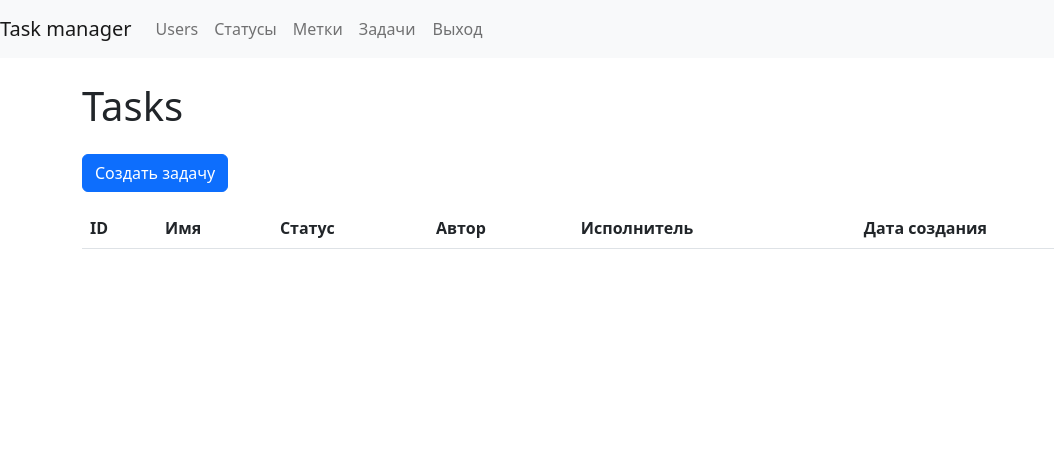
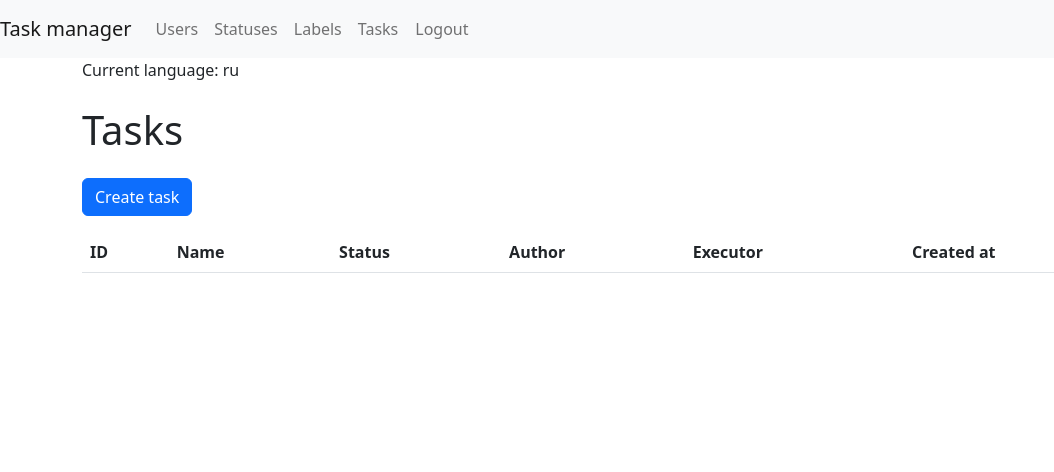
Before and after one commit to crackozabl/python-project-52, a Django app: page /tasks/ in a window 1280 px wide. Shown: the top 472 px of the page, without its empty margins (0-1054 px from the left). Run offline with Django 4.2, Linux system fonts and the light colour scheme; the visitor is signed in with stand-in values (Sample User, id 1); data that the repository does not hold is empty.

Commit message:
WIP: l10n

```diff
--- a/task_manager/settings.py
+++ b/task_manager/settings.py
@@ -122,7 +122,9 @@ LOGOUT_REDIRECT_URL = '/'
 # Internationalization
 # https://docs.djangoproject.com/en/4.2/topics/i18n/
 
-LANGUAGE_CODE = 'ru-RU'
+# LANGUAGE_CODE = 'ru-RU'
+LANGUAGE_CODE = 'ru'
+# LANGUAGE_CODE = 'en'
 
 TIME_ZONE = 'UTC'
 
--- a/task_manager/templates/labels/update.html
+++ b/task_manager/templates/labels/update.html
@@ -2,12 +2,10 @@
 
 {% load i18n %}
 {% block title %}
-
-{% translate "Task manager" %} {% translate "Hexlet" %}
+    <h1 class="my-4">{% translate "Update label" %}</h1>
 {% endblock %}
 
 {% block content %}
-    <h1 class="my-4">{% translate "Update label" %}</h1>
     <form method="post">
         {% csrf_token %}
         <table>
--- a/task_manager/templates/layout.html
+++ b/task_manager/templates/layout.html
@@ -25,13 +25,13 @@
                 </li>
                 {% if request.user.is_authenticated %}
                 <li class="nav-item">
-                    <a class="nav-link" href="/statuses/">{% translate "Статусы" %}</a>
+                    <a class="nav-link" href="/statuses/">{% translate "Statuses" %}</a>
                 </li>
                 <li class="nav-item">
-                    <a class="nav-link" href="/labels/">{% translate "Метки" %}</a>
+                    <a class="nav-link" href="/labels/">{% translate "Labels" %}</a>
                 </li>
                 <li class="nav-item">
-                    <a class="nav-link" href="/tasks/">{% translate "Задачи" %}</a>
+                    <a class="nav-link" href="/tasks/">{% translate "Tasks" %}</a>
                 </li>
                 {% endif %}
             </ul>
@@ -39,8 +39,8 @@
                 {% if request.user.is_authenticated %}
                 <form action="/logout/" method="post">
                     {% csrf_token %}
-                    <input class="btn nav-link" type="submit" value="Выход">
-                  </form>
+                    <input class="btn nav-link" type="submit" value="Logout">
+                </form>
                 {% else %}
                 <li class="nav-item">
                     <a class="nav-link" href="/login/">{% translate "Login" %}</a>
@@ -54,6 +54,8 @@
         </div>
     </nav>
     <div class="container wrapper flex-grow-1">
+        {% get_current_language as LANGUAGE_CODE %}
+        <p> Current language: {{ LANGUAGE_CODE }}</p>
         <h1 class="my-4">{% block title %}{% endblock %}</h1>
         {% block content %}{% endblock %}
     </div>
--- a/task_manager/templates/login.html
+++ b/task_manager/templates/login.html
@@ -5,12 +5,12 @@
 {% endblock %}
 
 {% block content %}
-    <h1 class="my-4">{% translate "Вход" %}</h1>
+    <h1 class="my-4">{% translate "Login" %}</h1>
     <form action="/login/" method="post">
         {% csrf_token %}
         <table>
             {{ form }}
         </table>
-        <input type="submit" value="{% translate 'Войти' %}">
+        <input type="submit" value="{% translate 'Login' %}">
     </form>
 {% endblock %}
--- a/task_manager/templates/statuses/update.html
+++ b/task_manager/templates/statuses/update.html
@@ -2,17 +2,15 @@
 
 {% load i18n %}
 {% block title %}
-
-{% translate "Task manager" %} {% translate "Hexlet" %}
+    <h1 class="my-4">{% translate "Update status" %}</h1>
 {% endblock %}
 
 {% block content %}
-    <h1 class="my-4">{% translate "Изменение статуса" %}</h1>
     <form method="post">
         {% csrf_token %}
         <table>
             {{ form }}
         </table>
-        <input type="submit" value="{% translate 'Изменить' %}">
+        <input type="submit" value="{% translate 'Update' %}">
     </form>
 {% endblock %}
--- a/task_manager/templates/tasks/create.html
+++ b/task_manager/templates/tasks/create.html
@@ -2,17 +2,15 @@
 
 {% load i18n %}
 {% block title %}
-
-{% translate "Task manager" %} {% translate "Hexlet" %}
+    <h1 class="my-4">{% translate "Create task" %}</h1>
 {% endblock %}
 
 {% block content %}
-    <h1 class="my-4">{% translate "Создать задачу" %}</h1>
     <form method="post">
         {% csrf_token %}
         <table>
             {{ form }}
         </table>
-        <input type="submit" value="{% translate 'Создать' %}">
+        <input type="submit" value="{% translate 'Create' %}">
     </form>
 {% endblock %}
--- a/task_manager/templates/tasks/list.html
+++ b/task_manager/templates/tasks/list.html
@@ -5,16 +5,16 @@
 
 {% block content %}
 
-<a class="btn btn-primary mb-3" href="/tasks/create/">Создать задачу</a>
+<a class="btn btn-primary mb-3" href="/tasks/create/">{% translate "Create task" %}</a>
 <table class="table table-striped">
     <thead>
         <tr>
             <th>{% translate "ID" %}</th>
-            <th>{% translate "Имя" %}</th>
-            <th>{% translate "Статус" %}</th>
-            <th>{% translate "Автор" %}</th>
-            <th>{% translate "Исполнитель" %}</th>
-            <th>{% translate "Дата создания" %}</th>
+            <th>{% translate "Name" %}</th>
+            <th>{% translate "Status" %}</th>
+            <th>{% translate "Author" %}</th>
+            <th>{% translate "Executor" %}</th>
+            <th>{% translate "Created at" %}</th>
             <th></th>
         </tr>
     </thead>
@@ -28,9 +28,9 @@
             <td>{{ task.assignee }}</td>
             <td>{{ task.created_at }}</td>
             <td>
-                <a href="/tasks/{{ task.id }}/update/">{% translate "Изменить" %}</a>
+                <a href="/tasks/{{ task.id }}/update/">{% translate "Update" %}</a>
                 <br>
-                <a href="/tasks/{{ task.id }}/delete/">{% translate "Удалить" %}</a>
+                <a href="/tasks/{{ task.id }}/delete/">{% translate "Delete" %}</a>
             </td>
         </tr>
         {% endfor %}
--- a/task_manager/templates/users/create.html
+++ b/task_manager/templates/users/create.html
@@ -2,17 +2,15 @@
 
 {% load i18n %}
 {% block title %}
-
-{% translate "Task manager" %} {% translate "Hexlet" %}
+    <h1 class="my-4">{% translate "Create user" %}</h1>
 {% endblock %}
 
 {% block content %}
-    <h1 class="my-4">{% translate "Регистрация" %}</h1>
     <form method="post">
         {% csrf_token %}
         <table>
             {{ form }}
         </table>
-        <input type="submit" value="{% translate 'Зарегистрировать' %}">
+        <input type="submit" value="{% translate 'Register' %}">
     </form>
 {% endblock %}
```
Also changed, not shown: task_manager/templates/statuses/list.html (+5 -5 lines), task_manager/templates/tasks/details.html (+8 -10 lines), task_manager/templates/tasks/update.html (+3 -5 lines), task_manager/templates/users/list.html (+5 -5 lines), task_manager/templates/users/update.html (+4 -3 lines), task_manager/users/views.py (+1 -7 lines), task_manager/locale/ru/LC_MESSAGES/django.po, 2 other files.
